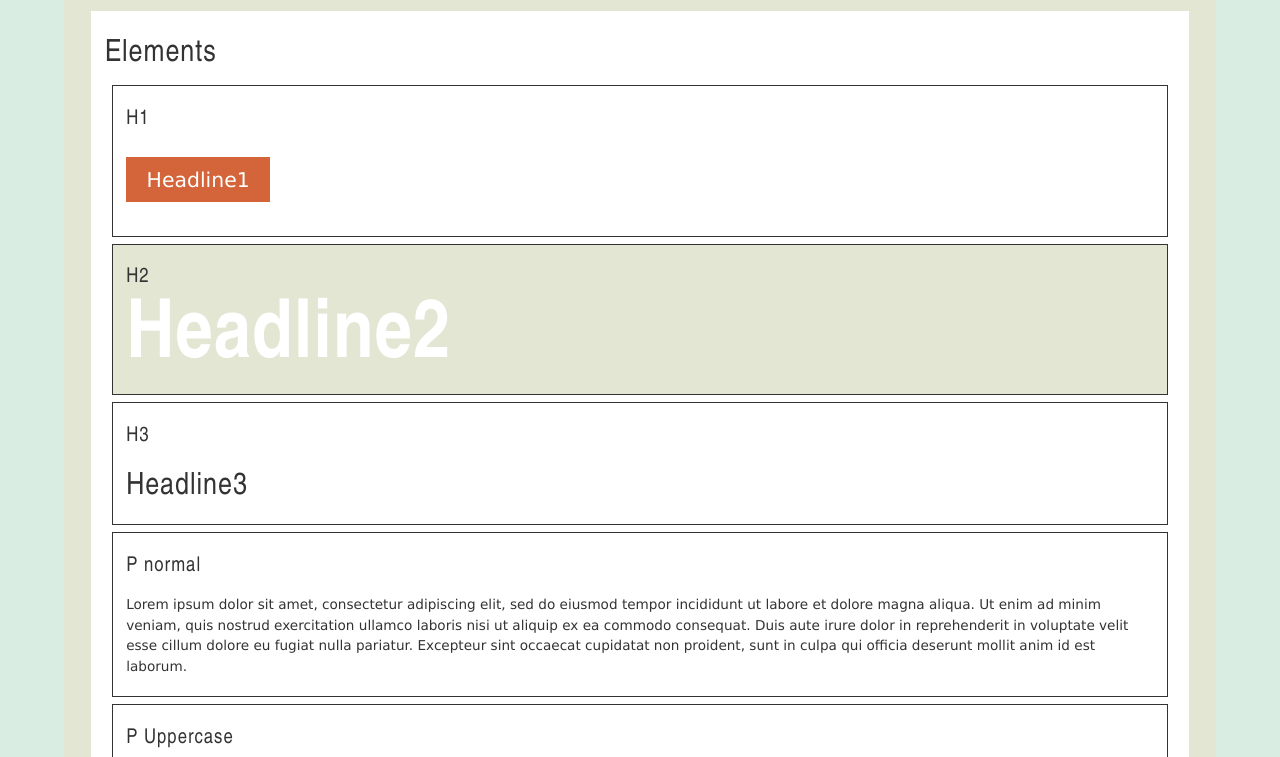
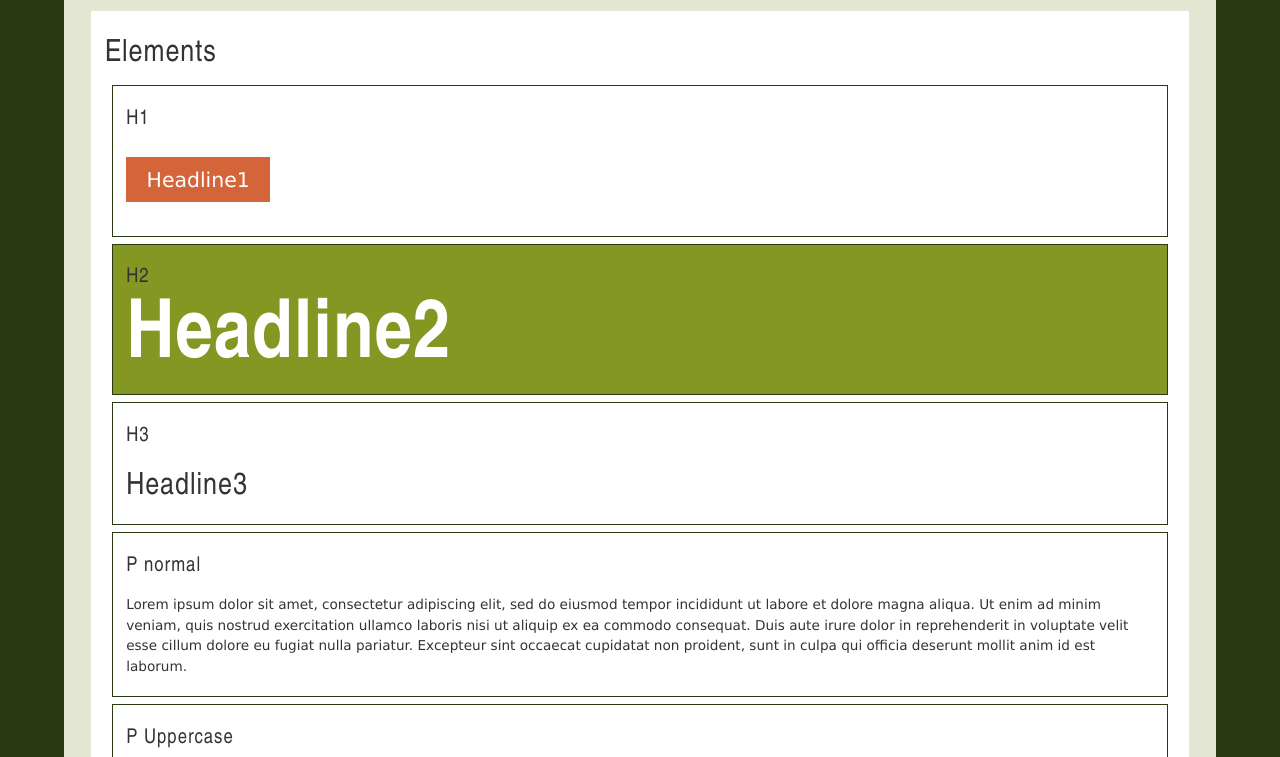
Before and after one commit to allgiff/CSSZenGarden, a plain HTML site: page pattern.html in a window 1280 px wide. Shown: the part 936-1693 px from the top of the page. Drawn offline with Linux system fonts and the light colour scheme.

Commit message:
updated colors on style guide

```diff
--- a/_variables.scss
+++ b/_variables.scss
@@ -5,10 +5,9 @@ sans-serif;
 $fonts-body: verdana,
 arial,
 sans-serif;
-$background-color: #daede2;
+$background-color: #2a3b12;
 $primary: #e3e6d3;
 $accent1: #d4653b;
-$accent2: #2a3b12;
-$accent3: #849722;
+$accent2: #849722;
 $text-dark: #333;
 $text-light: #fff;
--- a/style-pattern.scss
+++ b/style-pattern.scss
@@ -5,6 +5,7 @@
 
 * {
   box-sizing: border-box;
+
 }
 
 html {
@@ -28,7 +29,7 @@ section {
 }
 
 .primary {
-  background-color: $primary;
+  background-color: $accent2;
 }
 
 .accent1 {
@@ -45,6 +46,7 @@ section {
 
 .element {
   border: 1px solid;
+  border-color: $background-color;
   margin: 0.5em;
   padding: 1em;
 }
```
Also changed, not shown: style-pattern.css.
